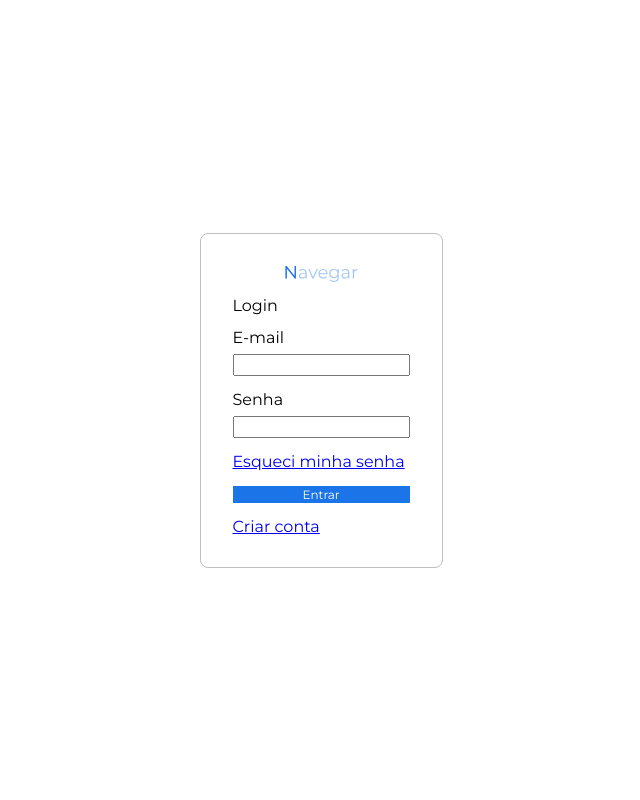
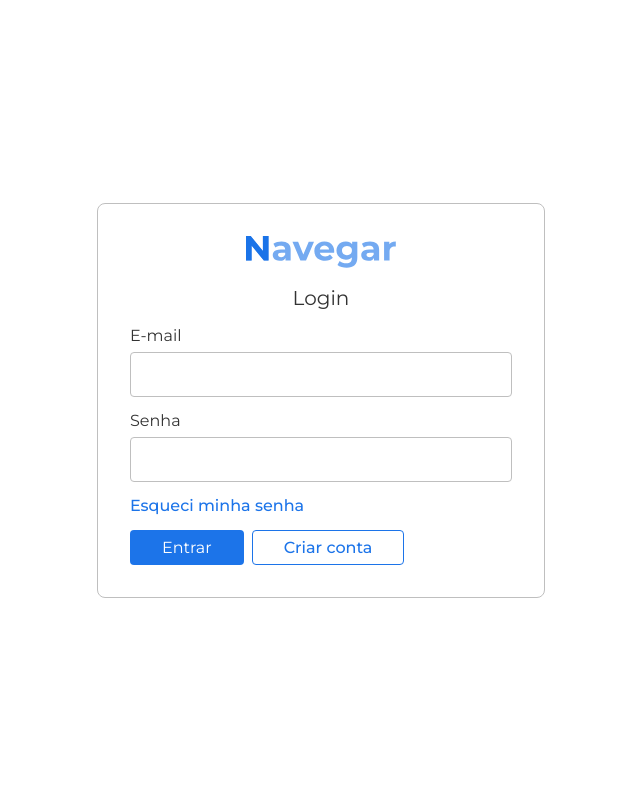
Before and after one commit to jloiola6/Navegar, a Django app: page /usuario/login in a window 1280 px wide. Shown: the whole page, without its empty margins (319-959 px from the left). Run offline with Django 4.2, Linux system fonts and the light colour scheme.

Commit message:
Trabalhando nas telas de login e cadastro

```diff
--- a/website/apps/user/views.py
+++ b/website/apps/user/views.py
@@ -17,7 +17,7 @@ def signup(request):
             return redirect(reverse('core:index'))
     else:
         form = ClienteCreationForm()
-    return render(request, 'user/signup.html', {'form': form})
+    return render(request, 'user/signup.html', {'form': form, 'auth': 'signup'})
 
 def user_login(request):
     if request.method == 'POST':
@@ -28,7 +28,7 @@ def user_login(request):
             return redirect(reverse('core:index'))
     else:
         form = ClienteAuthenticationForm()
-    return render(request, 'user/login.html', {'form': form})
+    return render(request, 'user/auth.html', {'form': form, 'auth': 'login'})
 
 def user_logout(request):
     logout(request)
--- a/website/front/static/css/componentes/button.css
+++ b/website/front/static/css/componentes/button.css
@@ -1,6 +1,28 @@
+.button-container{
+    align-items: center;
+    display: flex;
+    gap: .5rem;
+}
+
 .button{
-    background-color: var(--cor-primaria);
+    --button-color: var(--cor-primaria);
+
+    background-color: var(--button-color);
     border: none;
+    border-radius: .25rem;
     color: var(--cor-branco);
-    font-size: .75rem;
+    cursor: pointer;
+    font-size: 1em;
+    padding-block: .5rem;
+    padding-inline: 2rem;
+    width: fit-content;
+
+    &.secondary{
+        background-color: transparent;
+        border: 1px solid var(--button-color);
+        color: var(--button-color);
+        font-weight: 500;
+        padding-block: calc(.5rem - 1px);
+        padding-inline: calc(2rem - 1px);
+    }
 }
--- a/website/front/static/css/componentes/form.css
+++ b/website/front/static/css/componentes/form.css
@@ -6,6 +6,7 @@ form .group{
 
 form{
     gap: 1rem;
+    width: 100%;
 
     & .group{
         gap: .5rem;
--- a/website/front/static/css/componentes/input.css
+++ b/website/front/static/css/componentes/input.css
@@ -1,3 +1,15 @@
-input:is(type[text], type[date]){
+
+
+input:is(
+    [type="date"],
+    [type="email"],
+    [type="password"],
+    [type="text"]
+){
     border: 1px solid var(--cor-borda);
+    border-radius: .25rem;
+    box-sizing: border-box;
+    font-size: 1rem;
+    padding: .75rem;
+    width: 100%;
 }
--- a/website/front/static/css/global/reset.css
+++ b/website/front/static/css/global/reset.css
@@ -46,3 +46,7 @@ table {
 	border-collapse: collapse;
 	border-spacing: 0;
 }
+a{
+	color: initial;
+	text-decoration: none;
+}
--- a/website/front/static/css/global/tipografia.css
+++ b/website/front/static/css/global/tipografia.css
@@ -1,5 +1,15 @@
 @import url(https://fonts.googleapis.com/css?family=Montserrat:100,200,300,regular,500,600,700,800,900,100italic,200italic,300italic,italic,500italic,600italic,700italic,800italic,900italic);
 
 body, body * {
+    color: hsl(0, 0%, 20%);
     font-family: 'Montserrat', system-ui, sans-serif;
 }
+
+a{
+    color: var(--cor-primaria);
+    font-weight: 500;
+
+    &:hover{
+        text-decoration: underline;
+    }
+}
--- a/website/front/static/css/templates/user/auth.css
+++ b/website/front/static/css/templates/user/auth.css
@@ -7,19 +7,22 @@
 }
 
 .auth-container{
+    align-items: center;
     border: 1px solid var(--cor-borda);
+    box-sizing: border-box;
     border-radius: .5rem;
     display: flex;
     flex-direction: column;
-    gap: 1rem;
+    gap: 1.25rem;
     padding: 2rem;
+    width: 448px;
 
     & .logo{
-        height: 1rem;
+        height: 2rem;
         width: auto;
     }
 
     & .title{
-
+        font-size: 1.25rem;
     }
 }
--- /dev/null
+++ b/website/front/templates/user/auth.html
@@ -0,0 +1,25 @@
+{% extends './partials/_base.html' %}
+
+{% load static %}
+
+{% block titulo %}
+    {% if auth == 'login' %}
+        Login
+    {% elif auth == 'signup' %}
+        Cadastro
+    {% endif %}
+{% endblock %}
+
+{% block content %}
+  <main class="auth-layout">
+    <div class="auth-container">
+      <img class="logo" src="{% static './imagens/logo.svg' %}" alt="">
+
+      {% if auth == 'login' %}
+        {% include './partials/_login.html' %}
+      {% elif auth == 'signup' %}
+        {% include './partials/_cadastro.html' %}
+      {% endif %}
+    </div>
+  </main>
+{% endblock %}
--- a/website/front/templates/user/login.html
+++ b/website/front/templates/user/login.html
@@ -24,9 +24,14 @@
 
         <a href="#">Esqueci minha senha</a>
 
-        <button class="button">Entrar</button>
+        <div class="button-container">
+          <button class="button">Entrar</button>
+
+          <a href="{% url 'user:signup' %}">
+            <button class="button secondary" type="button">Criar conta</button>
+          </a>
+        </div>
       </form>
-      <a href="#">Criar conta</a>
     </div>
   </main>
 {% endblock %}
--- a/website/front/templates/user/partials/_base.html
+++ b/website/front/templates/user/partials/_base.html
@@ -15,6 +15,7 @@
         <link rel="stylesheet" href="{% static 'css/global/reset.css' %}">
         <link rel="stylesheet" href="{% static 'css/global/tipografia.css' %}">
         <link rel="stylesheet" href="{% static 'css/global/cores.css' %}">
+        <link rel="stylesheet" href="{% static 'css/global/layout.css' %}">
 
         <link rel="stylesheet" href="{% static 'css/componentes/button.css' %}">
         <link rel="stylesheet" href="{% static 'css/componentes/form.css' %}">
--- /dev/null
+++ b/website/front/templates/user/partials/_login.html
@@ -0,0 +1,23 @@
+<h1 class="title">Login</h1>
+
+<form action="">
+    <div class="group">
+        <label for="">E-mail</label>
+        <input type="text">
+    </div>
+
+    <div class="group">
+        <label for="">Senha</label>
+        <input type="text">
+    </div>
+
+    <a href="#">Esqueci minha senha</a>
+
+    <div class="button-container">
+        <button class="button">Entrar</button>
+
+        <a href="{% url 'user:signup' %}">
+        <button class="button secondary" type="button">Criar conta</button>
+        </a>
+    </div>
+</form>
```
Also changed, not shown: website/front/templates/user/partials/_cadastro.html (added, +27 -0 lines), website/front/templates/user/signup.html (+42 -0 lines), website/front/static/css/global/layout.css (added), website/front/static/imagens/logo.svg.
